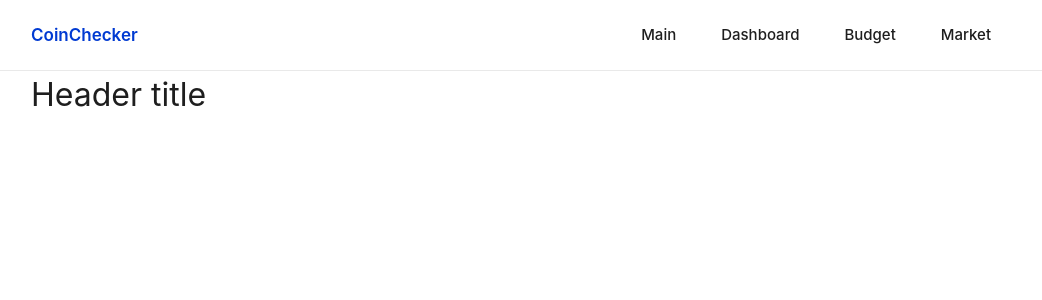
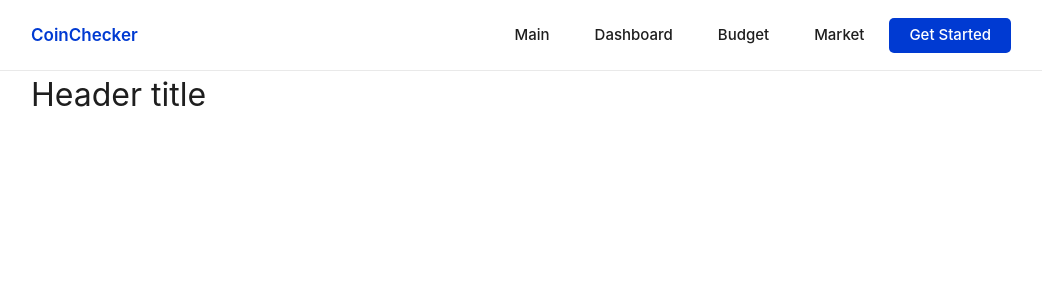
Before and after one commit to gerwld/coinchecker, a React (Create React App) app: page / in a window 1280 px wide. Shown: the top 300 px of the page, without its empty margins (119-1161 px from the left). Built offline with nearby package versions, Linux system fonts and the light colour scheme.

Commit message:
Add header button

```diff
--- a/src/components/MainScreen/Main.jsx
+++ b/src/components/MainScreen/Main.jsx
@@ -22,6 +22,9 @@ const Main = (props) => {
                             <div className={s.element}>
                                 <NavLink to="/" className={(e) => e.isActive ? 'active_a':'' }><span>Market</span></NavLink>
                             </div>
+                            <div className={s.element_btn}>
+                                <NavLink to="/login" className={(e) => e.isActive ? 'active_a':'' }><span>Get Started</span></NavLink>
+                            </div>
                         </nav>
                 </div>
             </header>
--- a/src/components/MainScreen/Main.module.css
+++ b/src/components/MainScreen/Main.module.css
@@ -41,7 +41,7 @@
   .main_nav .element {
     cursor: pointer;
   }
-
+  .main_nav .element_btn,
   .main_nav .element,
   .main_nav .nav-button {
     display: flex;
@@ -61,7 +61,7 @@
     color: var(--color-primary-black);
   }
 
-  .main_nav a::after {
+  .main_nav .element a::after {
       content: "";
       opacity: 0;
       position: absolute;
@@ -73,11 +73,11 @@
       transition: opacity 0.15s ease-in;
     }
 
-  .main_nav a:hover:after {
+  .main_nav .element a:hover:after {
       opacity: 1;
   }
 
-  .main_nav a:active {
+  .main_nav .element a:active {
     background-color: var(--color-primary-lightgray2);
 
   }
@@ -105,3 +105,21 @@
     box-sizing: border-box;
     text-align: center;
   }
+
+  .element_btn {
+      align-items: center;
+      margin-left: 10px;
+  }
+
+  .element_btn a {
+    color: #fff;
+    background-color: var(--color-primary-blue);
+    height: 50%;
+    cursor: pointer;
+    border-radius: 5px;
+    transition: background-color 0.2s ease-in;
+  }
+
+  .element_btn a:hover {
+    background-color: var(--color-primary-darkblue);
+  }
```
